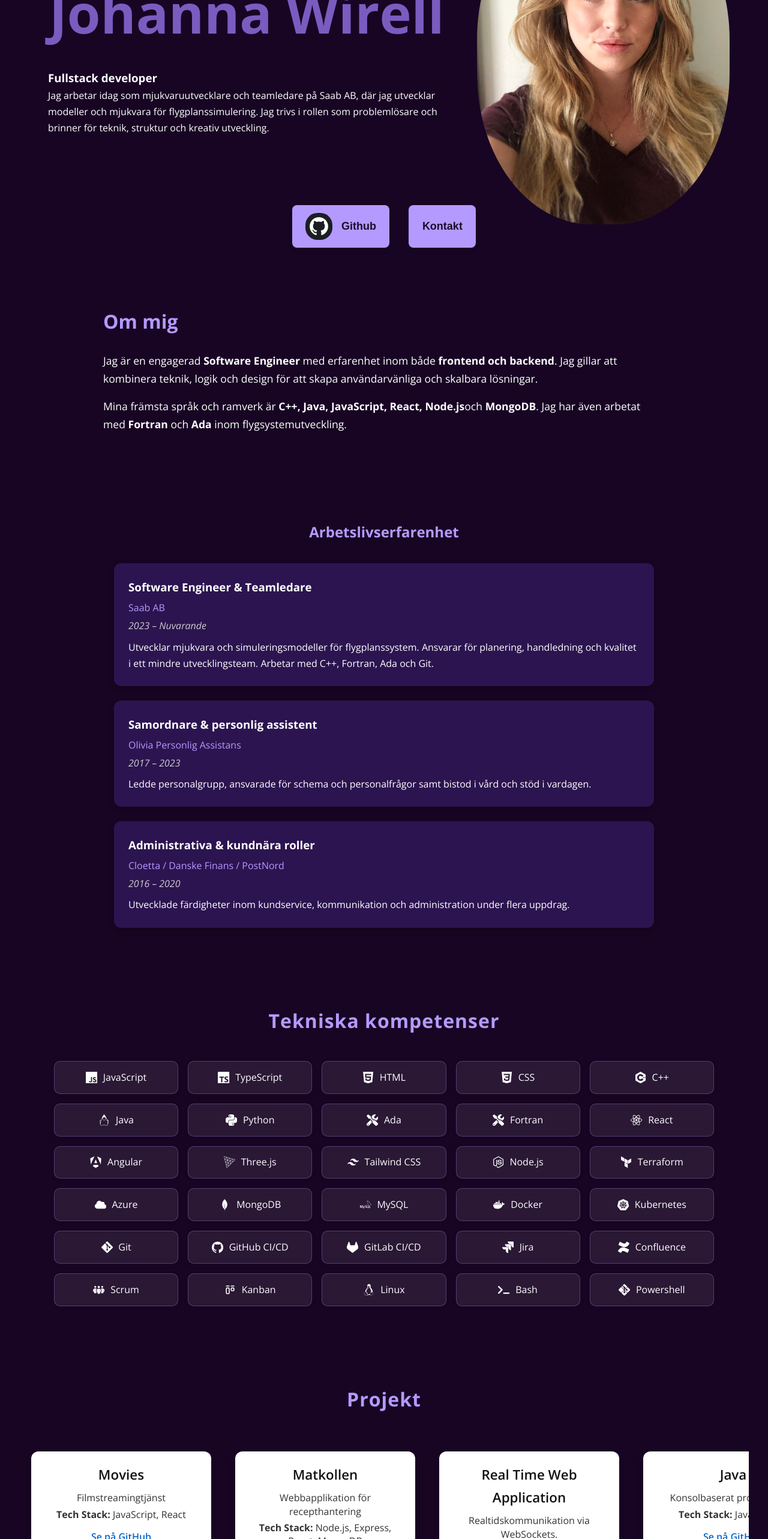
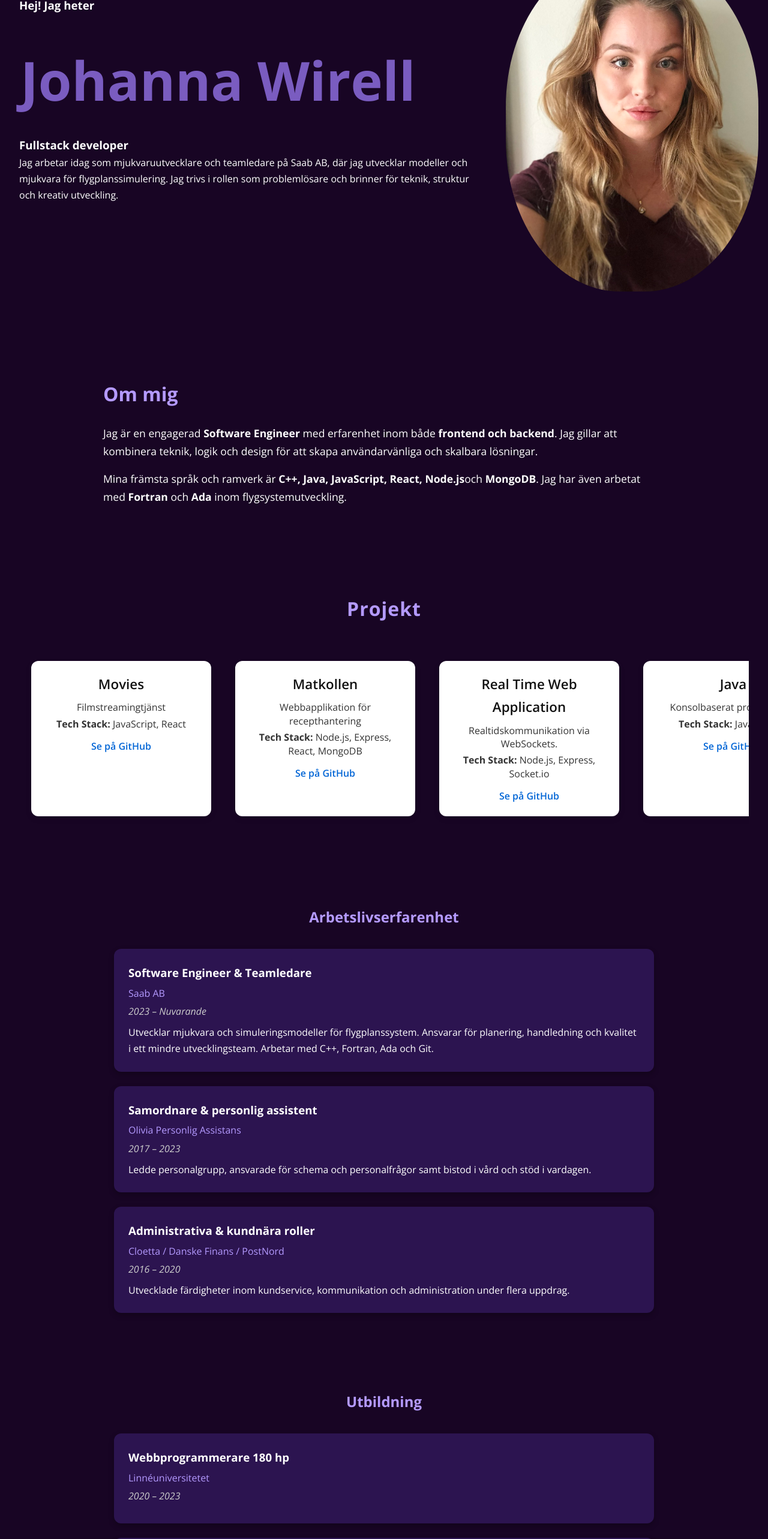
Before and after one commit to johannawirell/Portfolio, a React (Create React App) app: page / in a window 1280 px wide. Shown: the part 234-2800 px from the top of the page at 60% size. Built offline with nearby package versions, Linux system fonts and the light colour scheme.

Commit message:
Update design

```diff
--- a/src/App.jsx
+++ b/src/App.jsx
@@ -3,6 +3,7 @@ import { Header } from './components/header/Header'
 import { Nav } from './components/nav/Nav'
 import { About } from './components/about/About'
 import { Experience } from './components/experience/Experience'
+import { Education } from './components/education/Education'
 import { Skills } from './components/skills/Skills'
 import { Portfolio } from './components/portfolio/Portfolio'
 import { Contact } from './components/contact/Contact'
@@ -15,9 +16,10 @@ export const App = () => {
       <main>
         <section id="header"><Header /></section>
         <section id="about"><About /></section>
+        <section id="portfolio"><Portfolio /></section>
         <section id="experience"><Experience /></section>
+        <section id="education"><Education /></section>
         <section id="skills"><Skills /></section>
-        <section id="portfolio"><Portfolio /></section>
         <section id="contact"><Contact /></section>
       </main>
       <Footer />
--- a/src/components/contact/Contact.jsx
+++ b/src/components/contact/Contact.jsx
@@ -1,15 +1,35 @@
 // src/components/Contact.jsx
 import React from "react";
+import { FaGithub, FaEnvelope } from "react-icons/fa";
 import "./contact.css";
 
 export const Contact = () => {
   return (
     <section className="contact-section" id="contact">
       <h2>Kontakta mig</h2>
-      <p>Jag är öppen för nya möjligheter och samarbeten!</p>
-      <a href="mailto:wirelljohanna@gmail.com" className="contact-btn">
-        📧 Skicka ett mail
-      </a>
+      <p>Jag är öppen för nya möjligheter, samarbeten och spännande projekt!</p>
+
+      <div className="contact-links">
+        <a
+          href="mailto:wirelljohanna@gmail.com"
+          className="contact-btn"
+          target="_blank"
+          rel="noopener noreferrer"
+        >
+          <FaEnvelope className="contact-icon" />
+          Skicka mail
+        </a>
+
+        <a
+          href="https://github.com/johannawirell"
+          className="contact-btn"
+          target="_blank"
+          rel="noopener noreferrer"
+        >
+          <FaGithub className="contact-icon" />
+          GitHub
+        </a>
+      </div>
     </section>
   );
 };
--- a/src/components/contact/contact.css
+++ b/src/components/contact/contact.css
@@ -1,32 +1,70 @@
 .contact-section {
-    background: #1b0d2e;
+  background: radial-gradient(circle at 10% 20%, #1b0d2e, #2c1450 70%);
   color: #fff;
   text-align: center;
-    padding: 4rem 2rem;
+  padding: 5rem 2rem;
+  position: relative;
 }
 
 .contact-section h2 {
-    font-size: 2rem;
+  font-size: 2.2rem;
   color: #b49aff;
   margin-bottom: 1rem;
+  letter-spacing: 1px;
 }
 
 .contact-section p {
   color: #ccc;
-    margin-bottom: 1.5rem;
+  margin-bottom: 2.5rem;
+  font-size: 1.1rem;
+  line-height: 1.6;
+  max-width: 600px;
+  margin-left: auto;
+  margin-right: auto;
+}
+
+.contact-links {
+  display: flex;
+  justify-content: center;
+  gap: 1.5rem;
+  flex-wrap: wrap;
 }
 
 .contact-btn {
-    background: #b49aff;
-    color: #1b0d2e;
-    padding: 0.8rem 1.4rem;
-    border-radius: 8px;
+  display: flex;
+  align-items: center;
+  justify-content: center;
+  gap: 0.6rem;
+  background: rgba(180, 154, 255, 0.15);
+  border: 1px solid rgba(180, 154, 255, 0.3);
+  color: #fff;
+  padding: 0.9rem 1.6rem;
+  border-radius: 12px;
   text-decoration: none;
-    font-weight: bold;
+  font-weight: 500;
   transition: all 0.3s ease;
+  backdrop-filter: blur(8px);
+  box-shadow: 0 2px 6px rgba(0, 0, 0, 0.15);
 }
 
 .contact-btn:hover {
-    background: #fff;
-    color: #2c1450;
+  background: rgba(180, 154, 255, 0.4);
+  transform: translateY(-3px);
+  box-shadow: 0 4px 10px rgba(180, 154, 255, 0.3);
 }
+
+.contact-icon {
+  font-size: 1.3rem;
+}
+
+/* Responsivt */
+@media (max-width: 768px) {
+  .contact-section {
+    padding: 3rem 1.5rem;
+  }
+
+  .contact-btn {
+    width: 100%;
+    max-width: 280px;
+  }
+}
--- /dev/null
+++ b/src/components/education/Education.jsx
@@ -0,0 +1,48 @@
+import React from 'react';
+import '../experience/experience.css';
+
+export const Education = () => {
+  const experiences = [
+    {
+      company: "Linnéuniversitetet",
+      role: "Webbprogrammerare 180 hp",
+      period: "2020 – 2023"
+    },
+    {
+      company: "Högskolan i Gävle",
+      role: "Inledande programmering i Java 7.5 hp",
+      period: "2020"
+    },
+    {
+      company: "Högskolan i Skövde",
+      role: "Inledande programmering i C++ 7.5 hp",
+      period: "2020"
+    },
+    {
+      company: "Hermods",
+      role: "Webbutveckling gymnasiekurs",
+      period: "2019"
+    },
+    {
+      company: "Linköpings Universitet",
+      role: "Handlingsrättslig översiktskurs 15 hp",
+      period: "2019"
+    },
+  ];
+
+  return (
+    <section className="experience-section" id="experience">
+      <h2>Utbildning</h2>
+      <div className="experience-list">
+        {experiences.map((exp, i) => (
+          <div className="experience-item" key={i}>
+            <h3>{exp.role}</h3>
+            <h4>{exp.company}</h4>
+            <p className="period">{exp.period}</p>
+            <p>{exp.description}</p>
+          </div>
+        ))}
+      </div>
+    </section>
+  );
+};
--- a/src/components/header/Header.jsx
+++ b/src/components/header/Header.jsx
@@ -1,12 +1,9 @@
 import React from 'react';
 import './header.css';
 import ME_PATH from '../../assets/me.jpeg';
-import GITHUB_PATH from '../../assets/github.jpeg';
 
 export const Header = () => {
-  const openGitHub = () => {
-    window.open('https://github.com/johannawirell', '_blank');
-  };
+
 
   return (
     <>
@@ -23,13 +20,6 @@ export const Header = () => {
           <img src={ME_PATH} alt="Couldn't find asset" />
         </div>
       </div>
-      <div className="contact">
-        <button className="contact-btn" onClick={openGitHub}>
-          <img src={GITHUB_PATH} alt="" className='github'/>
-          Github
-          </button>
-        <button className="contact-btn">Kontakt</button>
-      </div>
       </>
 
   );
--- a/src/components/header/header.css
+++ b/src/components/header/header.css
@@ -2,6 +2,7 @@
     display: flex;
     align-items: center;
     margin: 3rem;
+    margin: 10rem 0px;
 }
 
 img {
```
Also changed, not shown: 1 other file (tests, documents, lock files or other folders). Lines whose indentation alone changed are shown as unchanged.
